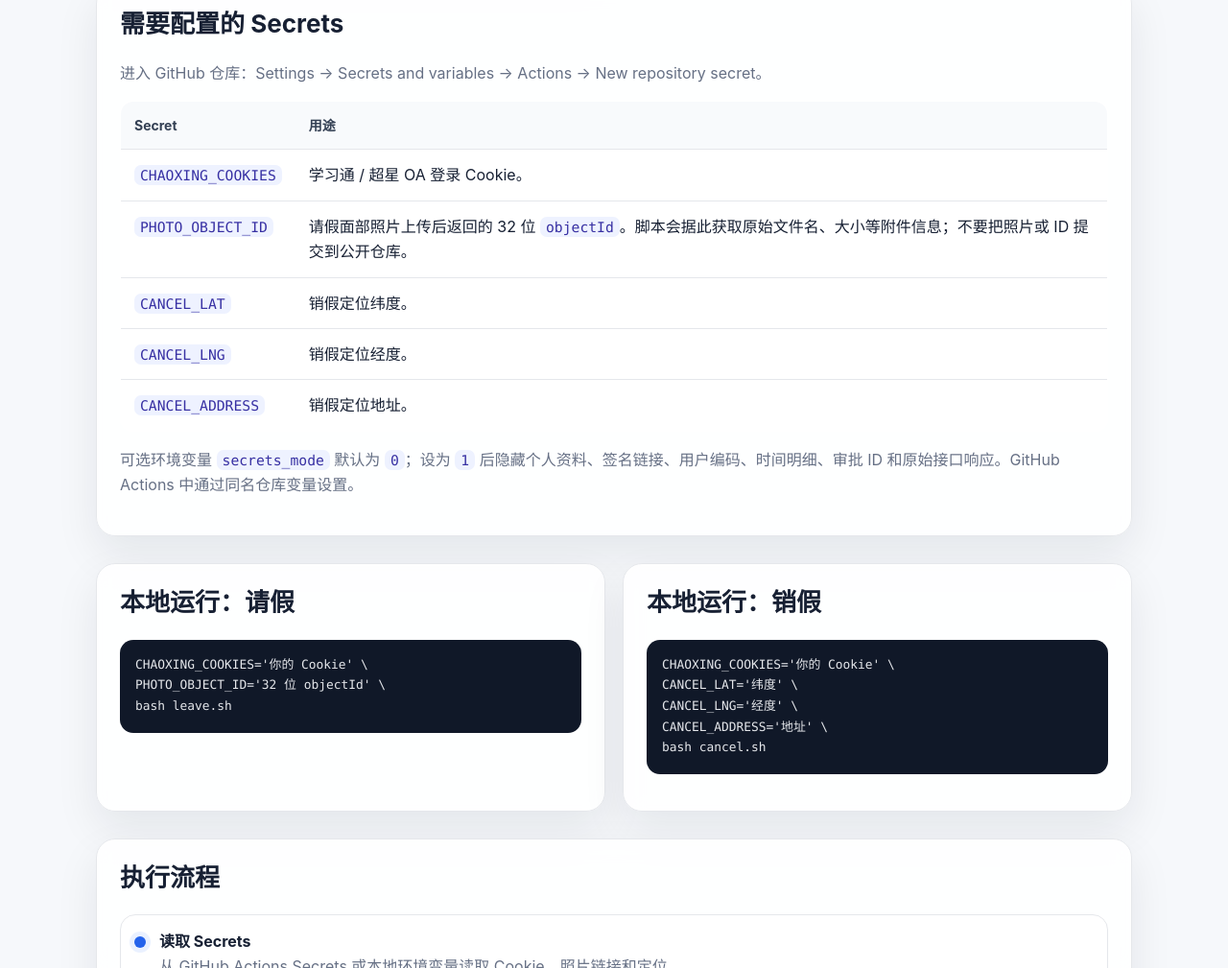
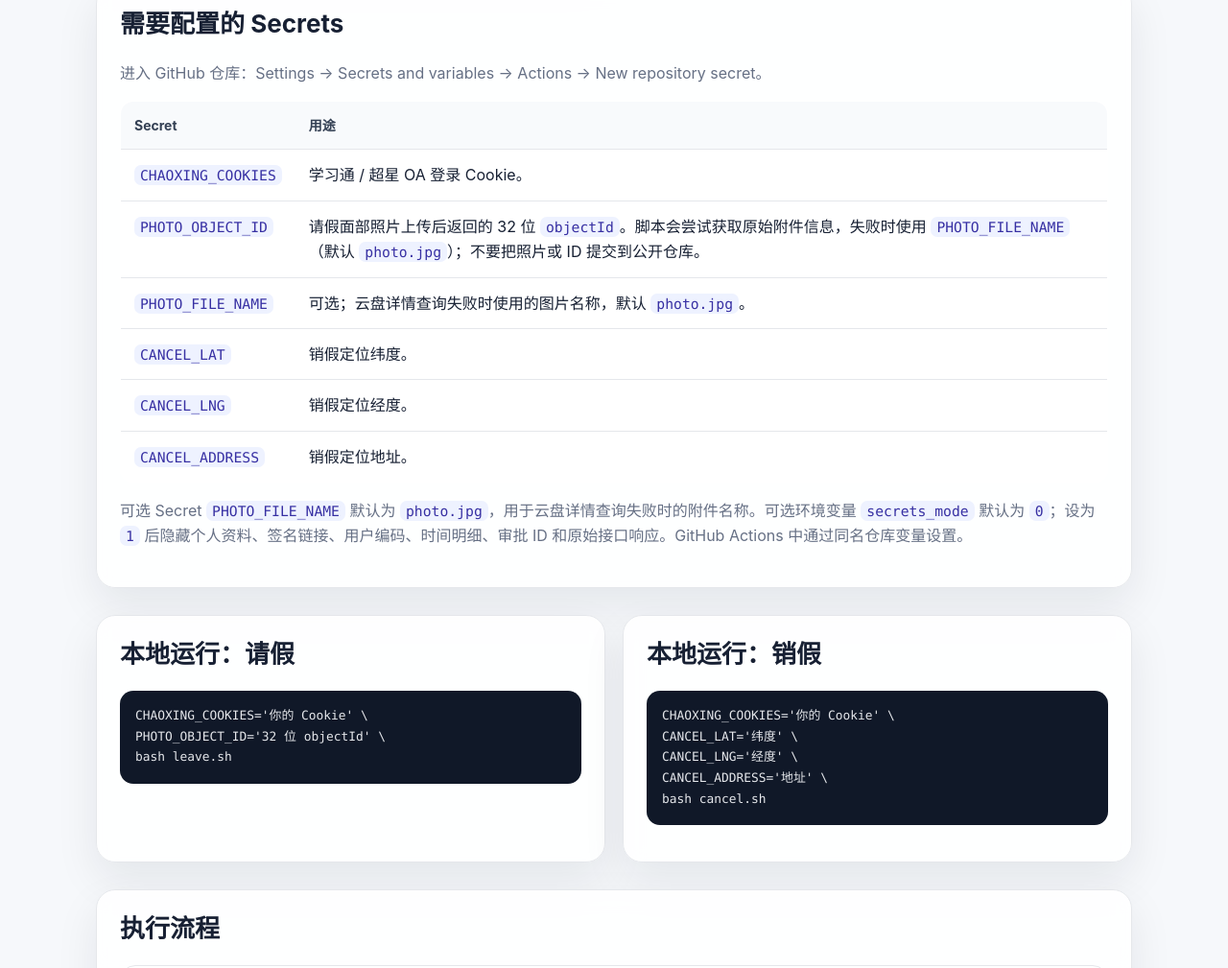
Before and after one commit to Fan1K413/chaoxing-leave, a plain HTML site: page docs/index.html in a window 1280 px wide. Shown: the part 1177-2186 px from the top of the page at 96% size. Drawn offline with Linux system fonts and the light colour scheme.

Commit message:
fix: fall back when photo metadata is unavailable

```diff
--- a/docs/index.html
+++ b/docs/index.html
@@ -293,7 +293,11 @@
           </tr>
           <tr>
             <td><code>PHOTO_OBJECT_ID</code></td>
-            <td>请假面部照片上传后返回的 32 位 <code>objectId</code>。脚本会据此获取原始文件名、大小等附件信息；不要把照片或 ID 提交到公开仓库。</td>
+            <td>请假面部照片上传后返回的 32 位 <code>objectId</code>。脚本会尝试获取原始附件信息，失败时使用 <code>PHOTO_FILE_NAME</code>（默认 <code>photo.jpg</code>）；不要把照片或 ID 提交到公开仓库。</td>
+          </tr>
+          <tr>
+            <td><code>PHOTO_FILE_NAME</code></td>
+            <td>可选；云盘详情查询失败时使用的图片名称，默认 <code>photo.jpg</code>。</td>
           </tr>
           <tr>
             <td><code>CANCEL_LAT</code></td>
@@ -309,7 +313,7 @@
           </tr>
         </tbody>
       </table>
-      <p class="muted">可选环境变量 <code>secrets_mode</code> 默认为 <code>0</code>；设为 <code>1</code> 后隐藏个人资料、签名链接、用户编码、时间明细、审批 ID 和原始接口响应。GitHub Actions 中通过同名仓库变量设置。</p>
+      <p class="muted">可选 Secret <code>PHOTO_FILE_NAME</code> 默认为 <code>photo.jpg</code>，用于云盘详情查询失败时的附件名称。可选环境变量 <code>secrets_mode</code> 默认为 <code>0</code>；设为 <code>1</code> 后隐藏个人资料、签名链接、用户编码、时间明细、审批 ID 和原始接口响应。GitHub Actions 中通过同名仓库变量设置。</p>
     </section>
 
     <section class="grid">
```
Also changed, not shown: 3 other files.
